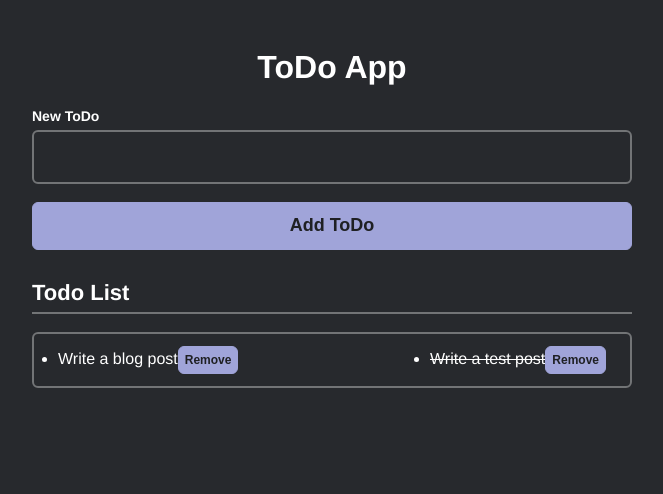
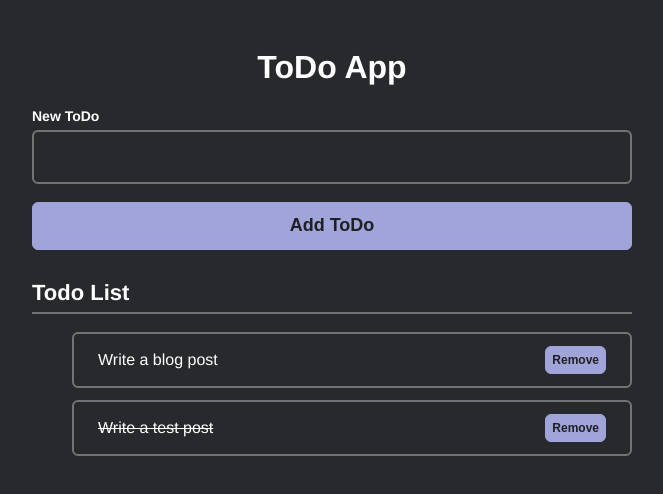
Before and after one commit to erwinchang/node-ex, a Vue app: page / in a window 1280 px wide. Shown: the top 494 px of the page, without its empty margins (308-971 px from the left). Built offline with nearby package versions, Linux system fonts and the light colour scheme.

Commit message:
fix css li

```diff
--- a/src/App.vue
+++ b/src/App.vue
@@ -109,6 +109,7 @@ body {
       padding-bottom: $size1;
     }
     ul {
+      li {
         display: flex;
         justify-content: space-between;
         align-items: center;
@@ -129,4 +130,5 @@ body {
       }
     }
   }
+}
 </style>
```
Lines whose indentation alone changed are shown as unchanged.
